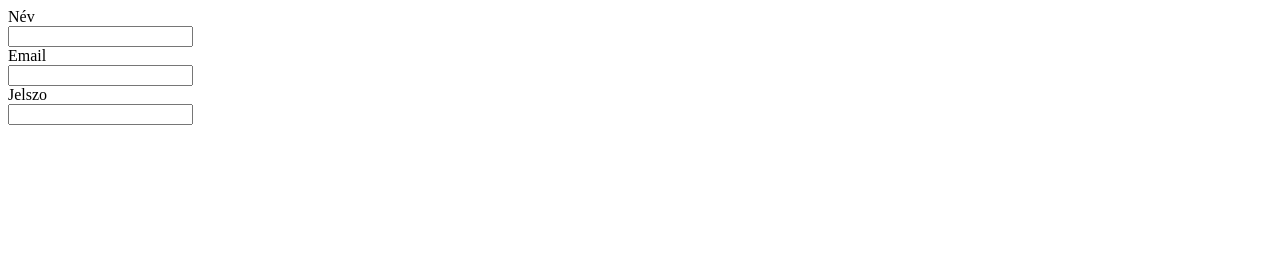
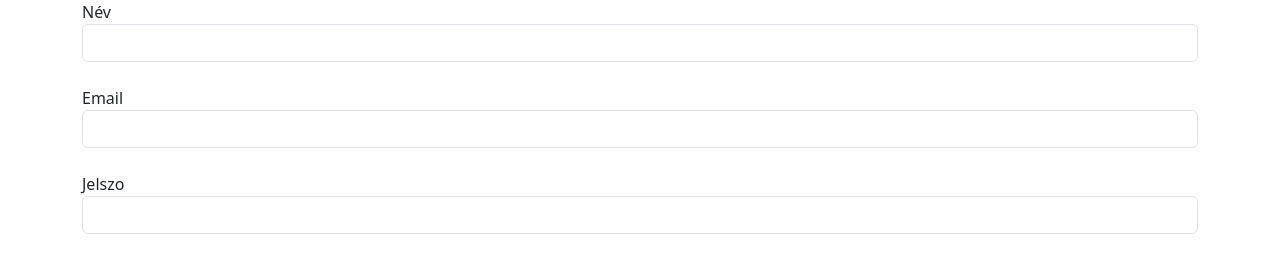
Before and after one commit to tdBate/regisztracio, a website built with Vite: page index.html in a window 1280 px wide. Built offline with nearby package versions, Linux system fonts and the light colour scheme.

Commit message:
boostrap formázás

```diff
--- a/index.html
+++ b/index.html
@@ -1,18 +1,27 @@
 <!DOCTYPE html>
 <html lang="en">
+
 <head>
   <meta charset="UTF-8">
   <meta name="viewport" content="width=device-width, initial-scale=1.0">
   <title>Document</title>
 </head>
+
 <body>
   <script type="module" src="./src/main.js"></script>
+  <div class="container">
+    <div class="row">
+      <div class="col-sm-12">
+        <label>Név</label><br>
+        <input id="nevInput" class="form-control" type="text"><br>
+        <label>Email</label><br>
+        <input id="emailInput" class="form-control" type="text"><br>
+        <label>Jelszo</label><br>
+        <input id="jelszoInput" class="form-control" type="password">
+      </div>
+    </div>
+  </div>
 
-  <label>Név</label><br>
-  <input id="nevInput" type="text"><br>
-  <label>Email</label><br>
-  <input id="emailInput" type="text"><br>
-  <label>Jelszo</label><br>
-  <input id="jelszoInput" type="password">
 </body>
+
 </html>
--- a/package.json
+++ b/package.json
@@ -10,5 +10,8 @@
   },
   "devDependencies": {
     "vite": "^7.1.7"
+  },
+  "dependencies": {
+    "bootstrap": "^5.3.8"
   }
 }
--- a/src/main.js
+++ b/src/main.js
@@ -0,0 +1 @@
+import 'bootstrap/dist/css/bootstrap.min.css';
```
Also changed, not shown: 1 other file.
